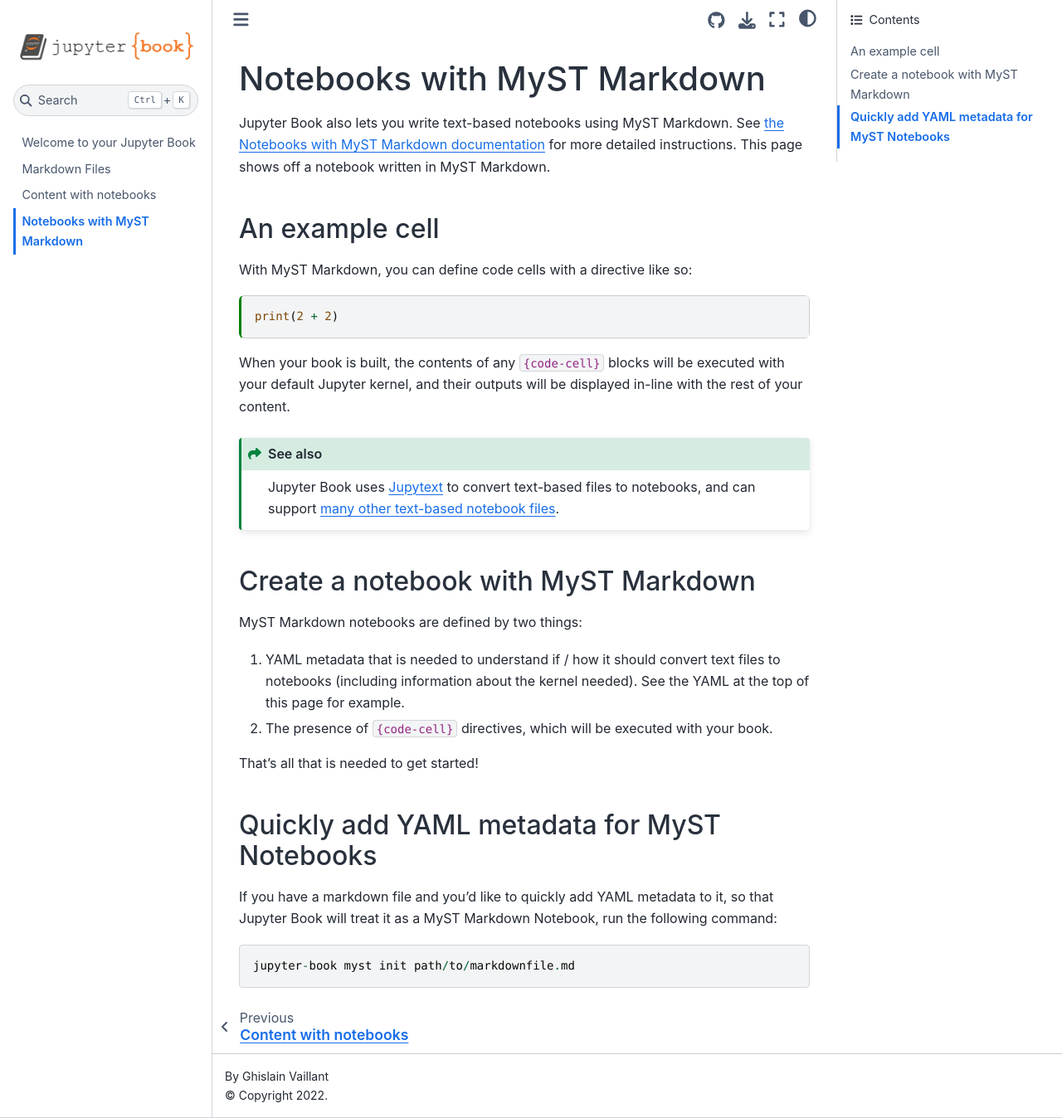
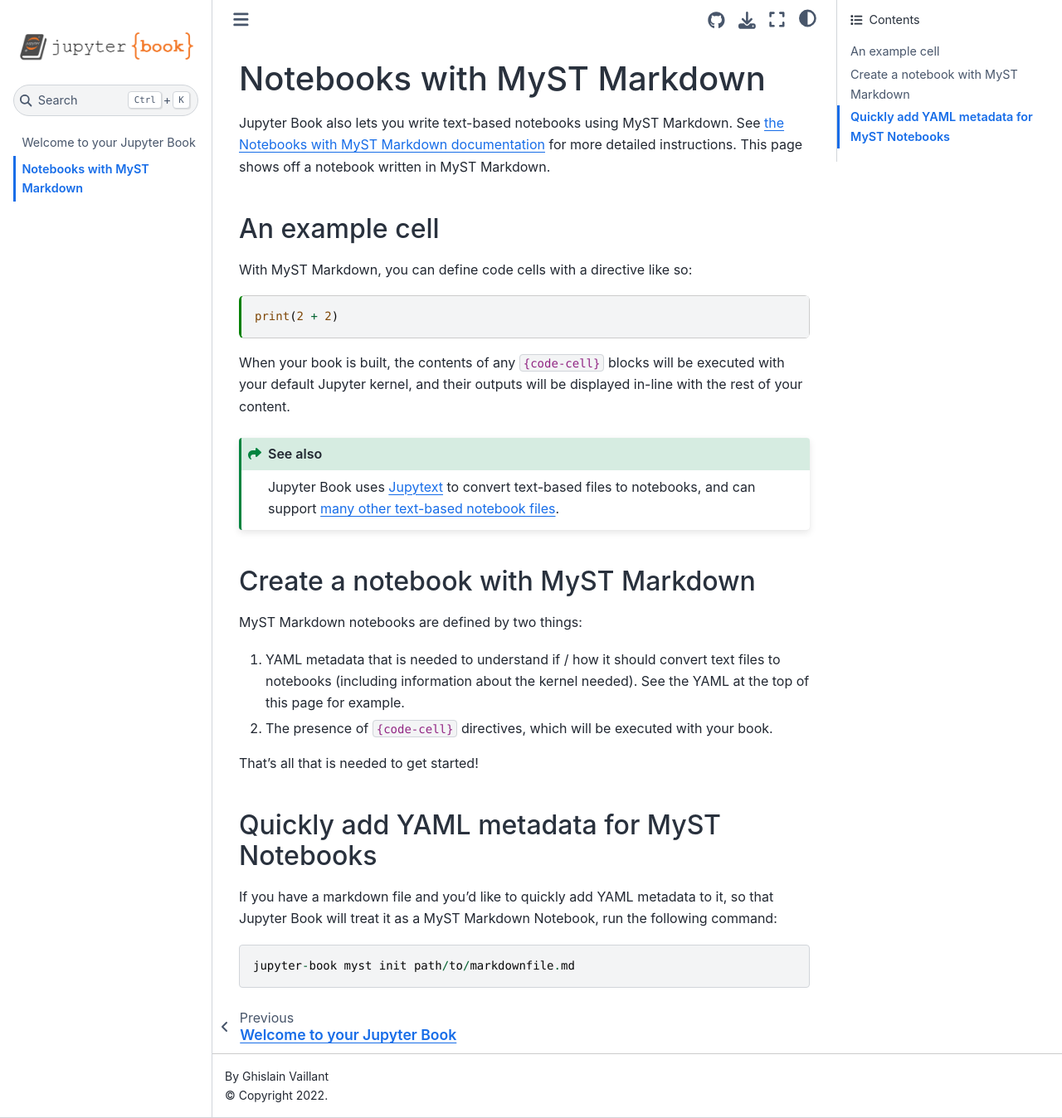
Before and after one commit to aramis-lab/handbook, a Jupyter Book: the page built from book/markdown-notebooks.md, in a window 1280 px wide and 1348 px high. Shown: the whole window at 83% size. Built offline with Jupyter Book 1.0.4 settings and Sphinx 7.4.7 and the Sphinx Book theme 1.1.4, drawn with Linux system fonts in a browser that asks for light colours; some of the changed lines change nothing that is shown.

Commit message:
Initial demo content

````diff
--- a/book/_toc.yml
+++ b/book/_toc.yml
@@ -4,6 +4,4 @@
 format: jb-book
 root: intro
 chapters:
-- file: markdown
-- file: notebooks
 - file: markdown-notebooks
--- a/book/markdown.md
+++ /dev/null
@@ -1,55 +0,0 @@
-# Markdown Files
-
-Whether you write your book's content in Jupyter Notebooks (`.ipynb`) or
-in regular markdown files (`.md`), you'll write in the same flavor of markdown
-called **MyST Markdown**.
-This is a simple file to help you get started and show off some syntax.
-
-## What is MyST?
-
-MyST stands for "Markedly Structured Text". It
-is a slight variation on a flavor of markdown called "CommonMark" markdown,
-with small syntax extensions to allow you to write **roles** and **directives**
-in the Sphinx ecosystem.
-
-For more about MyST, see [the MyST Markdown Overview](https://jupyterbook.org/content/myst.html).
-
-## Sample Roles and Directives
-
-Roles and directives are two of the most powerful tools in Jupyter Book. They
-are kind of like functions, but written in a markup language. They both
-serve a similar purpose, but **roles are written in one line**, whereas
-**directives span many lines**. They both accept different kinds of inputs,
-and what they do with those inputs depends on the specific role or directive
-that is being called.
-
-Here is a "note" directive:
-
-```{note}
-Here is a note
-```
-
-It will be rendered in a special box when you build your book.
-
-Here is an inline directive to refer to a document: {doc}`markdown-notebooks`.
-
-
-## Citations
-
-You can also cite references that are stored in a `bibtex` file. For example,
-the following syntax: `` {cite}`holdgraf_evidence_2014` `` will render like
-this: {cite}`holdgraf_evidence_2014`.
-
-Moreover, you can insert a bibliography into your page with this syntax:
-The `{bibliography}` directive must be used for all the `{cite}` roles to
-render properly.
-For example, if the references for your book are stored in `references.bib`,
-then the bibliography is inserted with:
-
-```{bibliography}
-```
-
-## Learn more
-
-This is just a simple starter to get you started.
-You can learn a lot more at [jupyterbook.org](https://jupyterbook.org).
````
Also changed, not shown: book/notebooks.ipynb (deleted), 1 other file.
